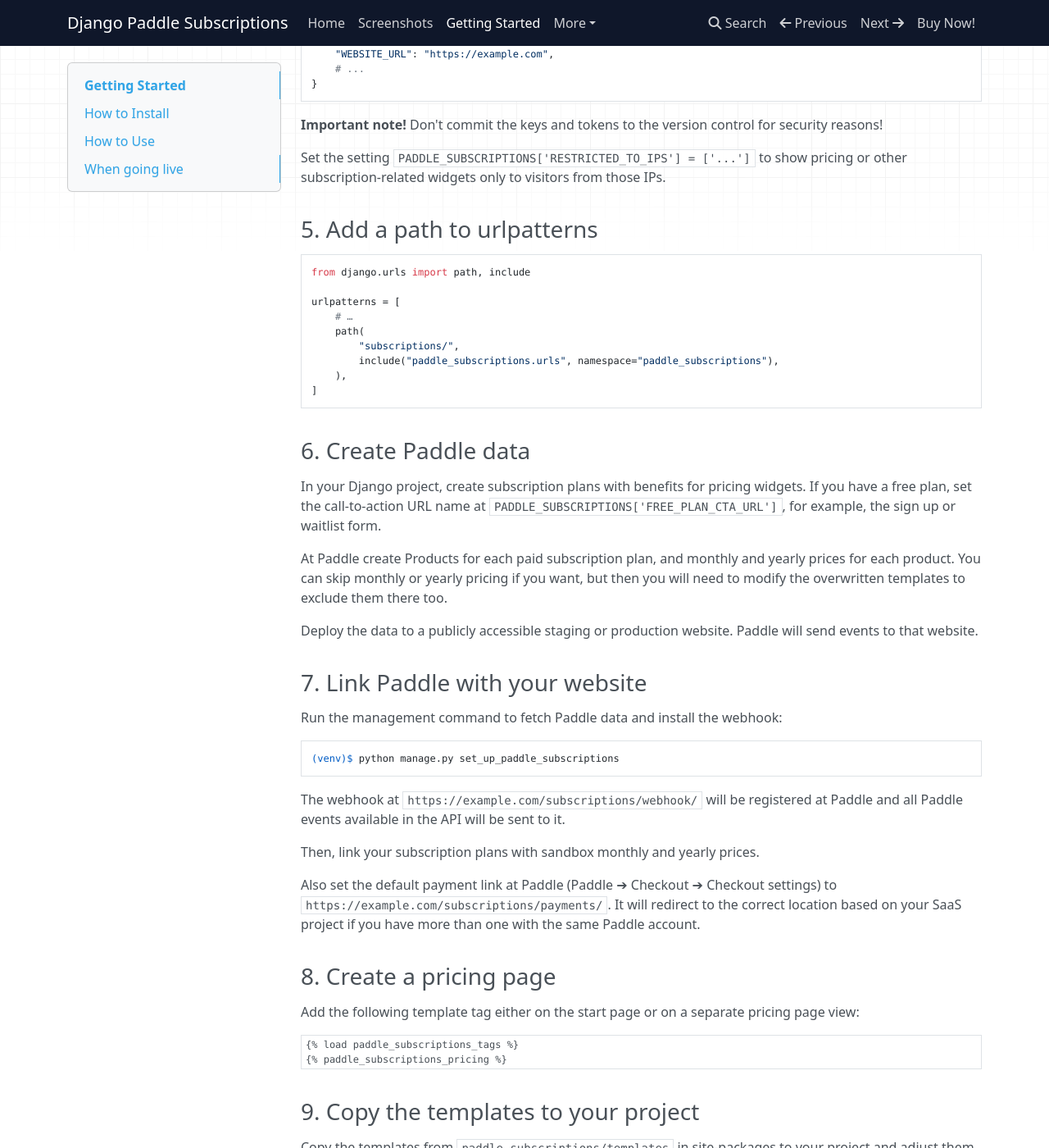
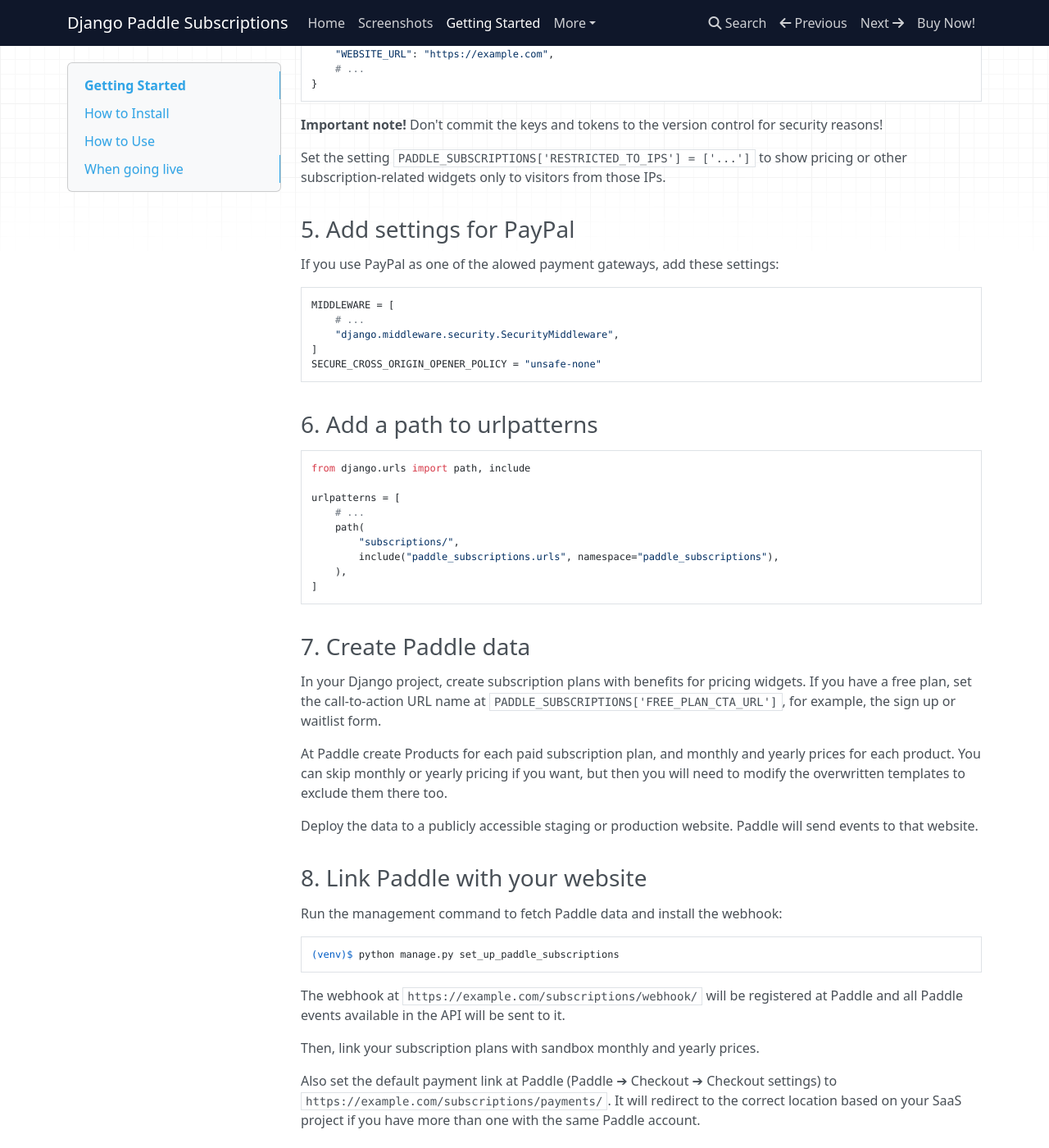
Before and after one commit to websightful/django-paddle-subscriptions-docs, an MkDocs documentation site: the page built from src/getting-started.md, in a window 1280 px wide and 1400 px high, scrolled down 1263 px. Shown: the whole window at 82% size. Built offline with MkDocs 1.6.1, drawn with Linux system fonts in a browser that asks for light colours; nearby versions of some CDN libraries; some of the changed text lies outside the part shown.

Commit message:
📝 Information about configuration for PayPal payments.

````diff
--- a/docs/index.html
+++ b/docs/index.html
@@ -344,5 +344,5 @@
 
 <!--
 MkDocs version : 1.5.3
-Build Date UTC : 2024-02-13 10:36:53.375462+00:00
+Build Date UTC : 2024-02-13 12:35:22.075293+00:00
 -->
--- a/src/getting-started.md
+++ b/src/getting-started.md
@@ -64,13 +64,25 @@
 
 Set the setting `PADDLE_SUBSCRIPTIONS['RESTRICTED_TO_IPS'] = ['...']` to show pricing or other  subscription-related widgets only to visitors from those IPs.
 
-### 5. Add a path to urlpatterns
+### 5. Add settings for PayPal
+
+If you use PayPal as one of the alowed payment gateways, add these settings:
+
+```python
+MIDDLEWARE = [
+    # ...
+    "django.middleware.security.SecurityMiddleware",
+]
+SECURE_CROSS_ORIGIN_OPENER_POLICY = "unsafe-none"
+```
+
+### 6. Add a path to urlpatterns
 
 ```python
 from django.urls import path, include
 
 urlpatterns = [
-    # …
+    # ...
     path(
         "subscriptions/",
         include("paddle_subscriptions.urls", namespace="paddle_subscriptions"),
@@ -109,13 +121,13 @@
 {% paddle_subscriptions_pricing %}
 ```
 
-### 9. Copy the templates to your project
+### 10. Copy the templates to your project
 
 Copy the templates from `paddle_subscriptions/templates` in site-packages to your project and adjust them as necessary.
 
 The copy of the templates serves two purposes: you can collect translatable strings into your project, and you can make the TailwindCSS classes discoverable by your installation.
 
-### 10. Update your signup and account deletion views
+### 11. Update your signup and account deletion views
 
 Your Signup view must link to the subscription that has been done before signup or create a new subscriber with a free plan if they haven't subscribed yet:
 
````
Also changed, not shown: other parts of src/getting-started.md (+3 -3 lines), docs/getting-started/index.html (+15 -7 lines), docs/search/search_index.json (+1 -1 lines), 1 other file.
